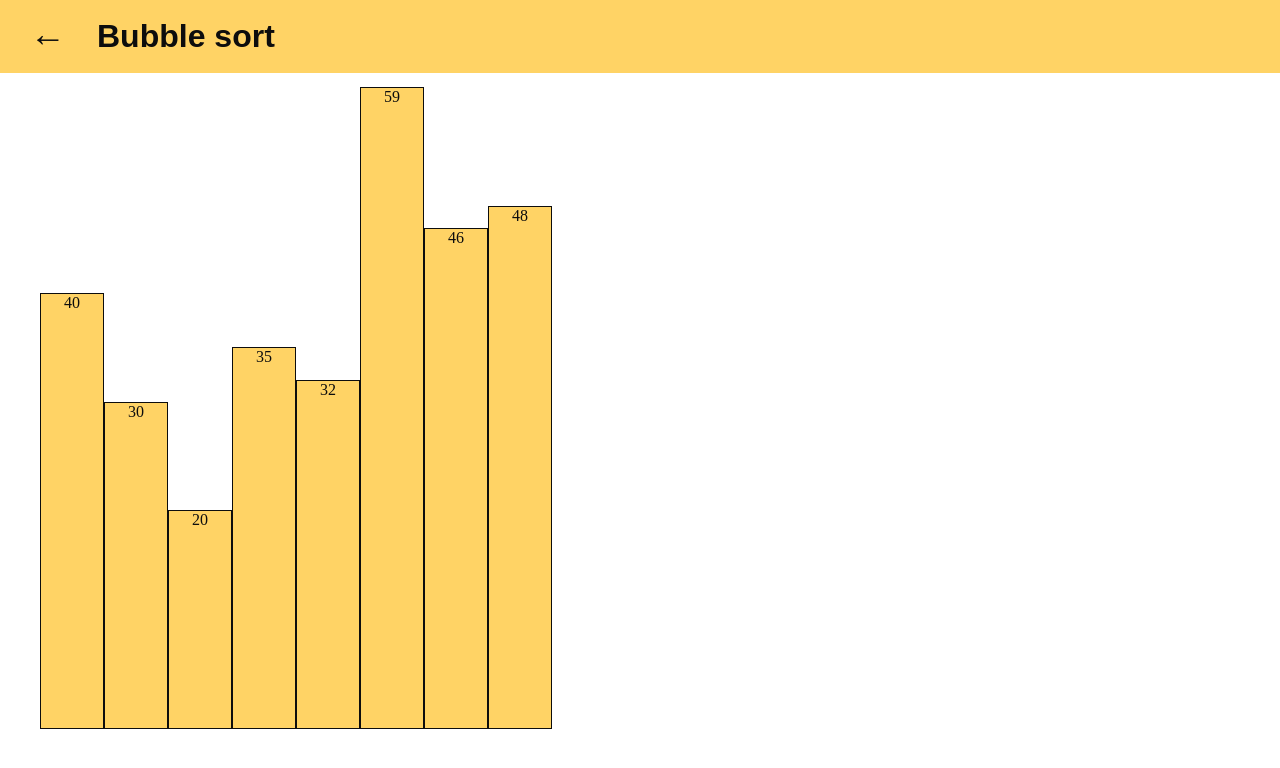
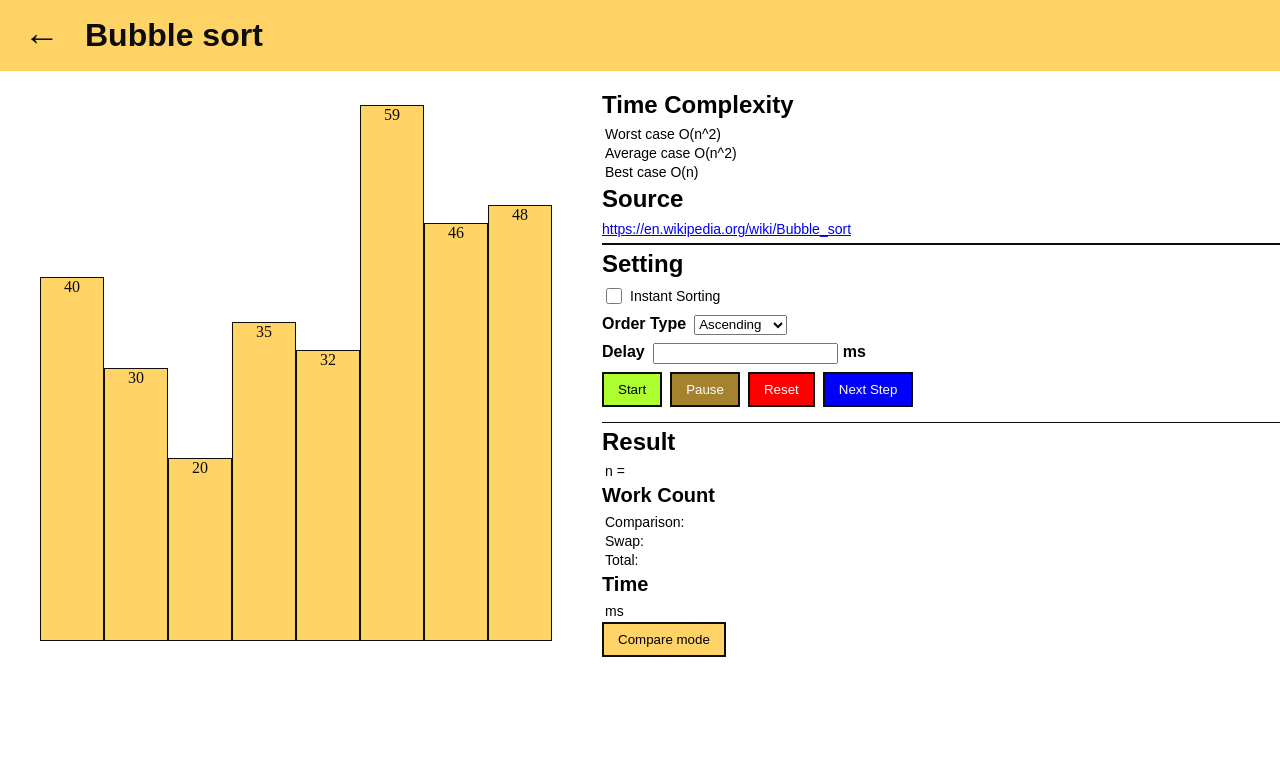
Before and after one commit to SSS-BBB/sorting-algorithm-visualization, a React (Vite) app: page / in a window 1280 px wide. Shown: the top 768 px of the page. Built offline with nearby package versions, Linux system fonts and the light colour scheme.

Commit message:
Added details to single visualization page
added time complexity setting result and compare mode button

```diff
--- a/src/App.css
+++ b/src/App.css
@@ -19,4 +19,5 @@
     cursor: pointer;
 
     margin-bottom: 5px;
+    padding: 0;
 }
--- a/src/index.css
+++ b/src/index.css
@@ -12,7 +12,11 @@ body {
     border: none;
 }
 
-h1, h2, h3, h4, h5 {
+h1,
+h2,
+h3,
+h4,
+h5 {
     font-family: Arial, Helvetica, sans-serif;
     font-weight: medium;
     margin: 0;
@@ -27,7 +31,7 @@ h2 {
 }
 
 h3 {
-    font-size: 28px;
+    font-size: 24px;
 }
 
 h4 {
@@ -38,7 +42,50 @@ h5 {
     font-size: 16px;
 }
 
-p {
+p,
+a {
     font-family: Arial, Helvetica, sans-serif;
     font-size: 14px;
 }
+
+hr {
+    border: none;
+    height: 1.5px;
+    background-color: var(--primary-font-color);
+}
+
+button {
+    border: 2px solid var(--primary-font-color);
+    padding: 8px 14px;
+    cursor: pointer;
+}
+
+button:hover {
+    opacity: 0.75;
+}
+
+@media (max-width: 576px) {
+    h1 {
+        font-size: 32px;
+    }
+
+    h2 {
+        font-size: 28px;
+    }
+
+    h3 {
+        font-size: 20px;
+    }
+
+    h4 {
+        font-size: 16px;
+    }
+
+    h5 {
+        font-size: 12px;
+    }
+
+    p, a {
+        font-size: 12px;
+    }
+}
--- a/src/pages/components/array_bar/ArrayBar.css
+++ b/src/pages/components/array_bar/ArrayBar.css
@@ -2,8 +2,9 @@
     display: flex;
     align-items: flex-end;
     list-style-type: none;
-    max-width: 40vw;
-    max-height: 80vh;
+    max-width: 40%;
+    max-height: 99%;
+    flex: 1;
 }
 
 .element-bar {
--- a/src/pages/components/array_bar/ArrayBar.jsx
+++ b/src/pages/components/array_bar/ArrayBar.jsx
@@ -21,14 +21,14 @@ function ArrayBar({ array = [40, 30, 20, 35, 32, 59, 46, 48], showNumber = true
         normalizedArray.push(normalizedElement);
     });
 
-    const maximumHeight = 80; // vh
+    const maximumHeight = 99; // %
 
     const elementBar = normalizedArray.map(element =>
                 <li
                     className="element-bar"
                     key={element.key}
                     style={
-                        { height: `${element.normalizedValue * maximumHeight}vh` }
+                        { height: `${element.normalizedValue * maximumHeight}%` }
                     }>
 
                     {showNumber ? element.value : ""}
--- /dev/null
+++ b/src/pages/single_visualization/SingleVisualization.css
@@ -0,0 +1,82 @@
+.single-visualization {
+    display: flex;
+    margin-top: 15px;
+}
+
+.single-visualization hr {
+    margin: 5px 0px;
+}
+
+.details {
+    flex: 1;
+    margin-left: 50px;
+}
+
+.details p {
+    margin: 3px;
+}
+
+.detail-heading {
+    margin: 0;
+    margin-bottom: 7px;
+    margin-top: 5px;
+}
+
+.input-box {
+    display: flex;
+    margin-bottom: 8px;
+}
+
+.input-box input[type="checkbox"] {
+    width: 16px;
+    height: 16px;
+    margin-right: 5px;
+}
+
+.input-box select {
+    height: 20px;
+    margin-left: 8px;
+}
+
+.input-box input[type="number"] {
+    margin-left: 8px;
+    margin-right: 5px;
+}
+
+.button-box {
+    margin-bottom: 10px;
+}
+
+.button-box button {
+    margin-right: 8px;
+    margin-bottom: 5px;
+}
+
+.start-button {
+    background-color: greenyellow;
+}
+
+.pause-button {
+    background-color: var(--secondary-color);
+    color: var(--secondary-font-color);
+}
+
+.reset-button {
+    background-color: red;
+    color: var(--secondary-font-color);
+}
+
+.next-step-button {
+    background-color: blue;
+    color: var(--secondary-font-color);
+}
+
+.compare-mode-button {
+    background-color: var(--primary-color);
+}
+
+@media (max-width: 576px) {
+    .details {
+        margin-left: 30px;
+    }
+}
--- a/src/pages/single_visualization/SingleVisualization.jsx
+++ b/src/pages/single_visualization/SingleVisualization.jsx
@@ -1,4 +1,5 @@
 import ArrayBar from "../components/array_bar/ArrayBar.jsx";
+import "./SingleVisualization.css";
 
 function SingleVisualization({ name, worstTimeComplexity,
     avgTimeComplexity, bestTimeComplexity,
@@ -6,6 +7,58 @@ function SingleVisualization({ name, worstTimeComplexity,
     return (
         <div className="single-visualization">
             <ArrayBar />
+            <div className="details">
+                <h3 className="detail-heading">Time Complexity</h3>
+                <p>Worst case {worstTimeComplexity}</p>
+                <p>Average case {avgTimeComplexity}</p>
+                <p>Best case {bestTimeComplexity}</p>
+
+                <h3 className="detail-heading">Source</h3>
+                <a href={source} target="_blank">{source}</a>
+
+                <hr />
+
+                <h3 className="detail-heading">Setting</h3>
+                <div className="input-box">
+                    <input type="checkbox" />
+                    <p>Instant Sorting</p>
+                </div>
+
+                <div className="input-box">
+                    <h5>Order Type</h5>
+                    <select name="order-type">
+                        <option value="ascending">Ascending</option>
+                        <option value="descending">Descending</option>
+                    </select>
+                </div>
+
+                <div className="input-box">
+                    <h5>Delay</h5>
+                    <input type="number" min="0" />
+                    <h5>ms</h5>
+                </div>
+
+                <div className="button-box">
+                    <button className="start-button">Start</button>
+                    <button className="pause-button">Pause</button>
+                    <button className="reset-button">Reset</button>
+                    <button className="next-step-button">Next Step</button>
+                </div>
+
+                <hr />
+
+                <h3 className="detail-heading">Result</h3>
+                <p>n = </p>
+                <h4 className="detail-heading">Work Count</h4>
+                <p>Comparison: </p>
+                <p>Swap: </p>
+                <p>Total: </p>
+                <h4 className="detail-heading">Time</h4>
+                <p> ms</p>
+
+                <button className="compare-mode-button">Compare mode</button>
+
+            </div>
         </div>
     );
 }
```
